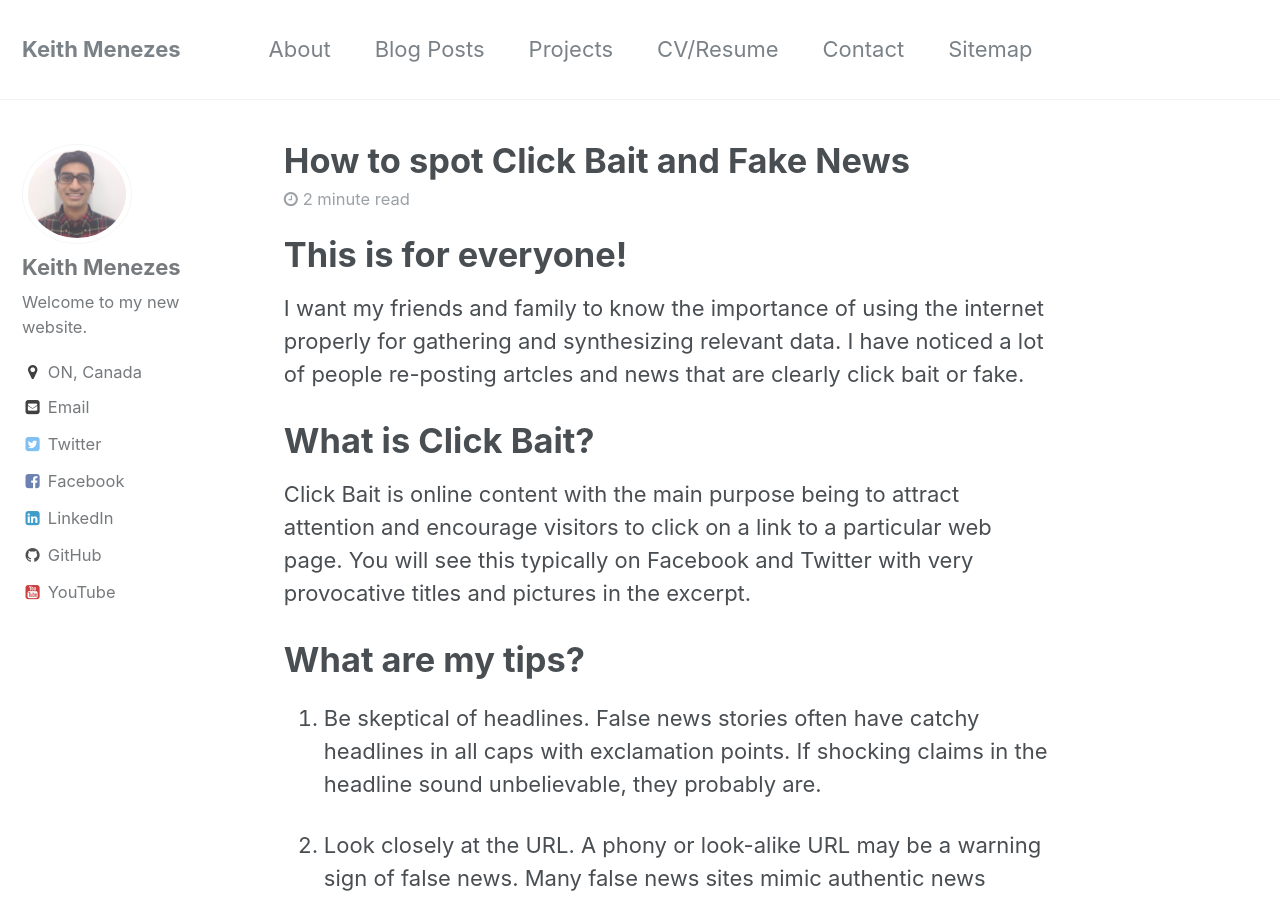
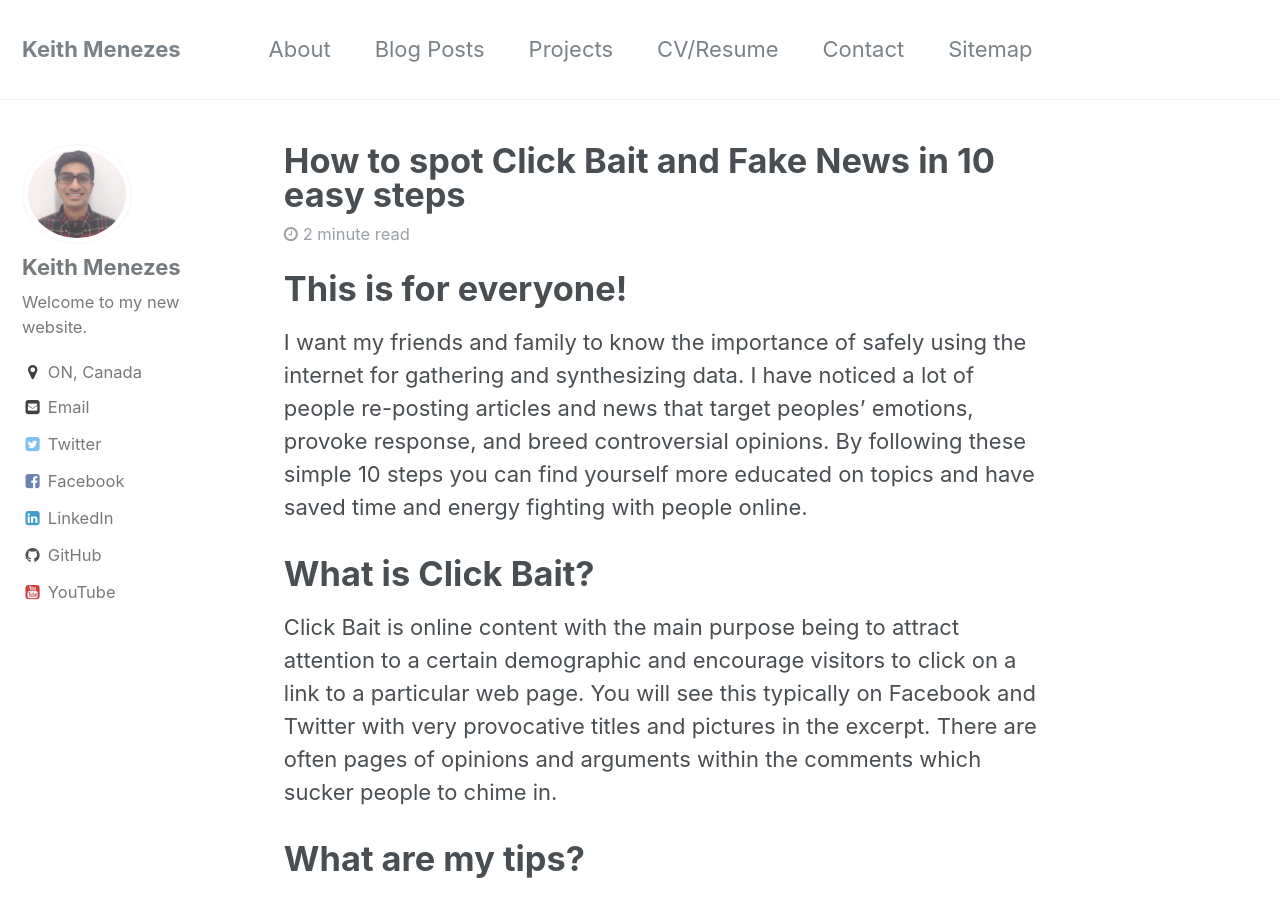
Before and after one commit to kmenezes/kmenezes.github.io, a Jekyll site: the page built from _posts/2017-07-24-blog-post-7.md, in a window 1280 px wide and 900 px high. Built offline with Jekyll 4.4.1, drawn with Linux system fonts in a browser that asks for light colours.

Commit message:
oh facebook

```diff
--- a/_posts/2017-07-24-blog-post-7.md
+++ b/_posts/2017-07-24-blog-post-7.md
@@ -1,5 +1,5 @@
 ---
-title: 'How to spot Click Bait and Fake News'
+title: 'How to spot Click Bait and Fake News in 10 easy steps'
 date: 2017-07-24
 permalink: /posts/2017/24/blog-post-7/
 comments: true
@@ -15,10 +15,10 @@ tags:
 ---
 
 # This is for everyone!
-I want my friends and family to know the importance of using the internet properly for gathering and synthesizing relevant data. I have noticed a lot of people re-posting artcles and news that are clearly click bait or fake.
+I want my friends and family to know the importance of safely using the internet for gathering and synthesizing data. I have noticed a lot of people re-posting articles and news that target peoples' emotions, provoke response, and breed controversial opinions. By following these simple 10 steps you can find yourself more educated on topics and have saved time and energy fighting with people online.
 
 # What is Click Bait?
-Click Bait is online content with the main purpose being to attract attention and encourage visitors to click on a link to a particular web page. You will see this typically on Facebook and Twitter with very provocative titles and pictures in the excerpt.
+Click Bait is online content with the main purpose being to attract attention to a certain demographic and encourage visitors to click on a link to a particular web page. You will see this typically on Facebook and Twitter with very provocative titles and pictures in the excerpt. There are often pages of opinions and arguments within the comments which sucker people to chime in.
 
 # What are my tips?
 1. Be skeptical of headlines. False news stories often have catchy headlines in all caps with exclamation points. If shocking claims in the headline sound unbelievable, they probably are.
```
